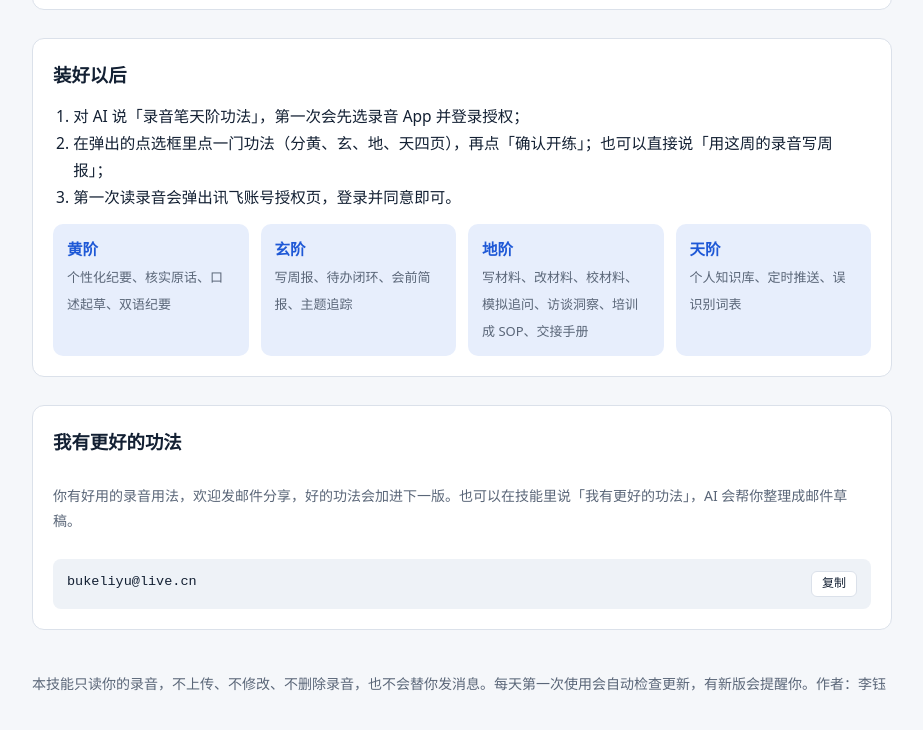
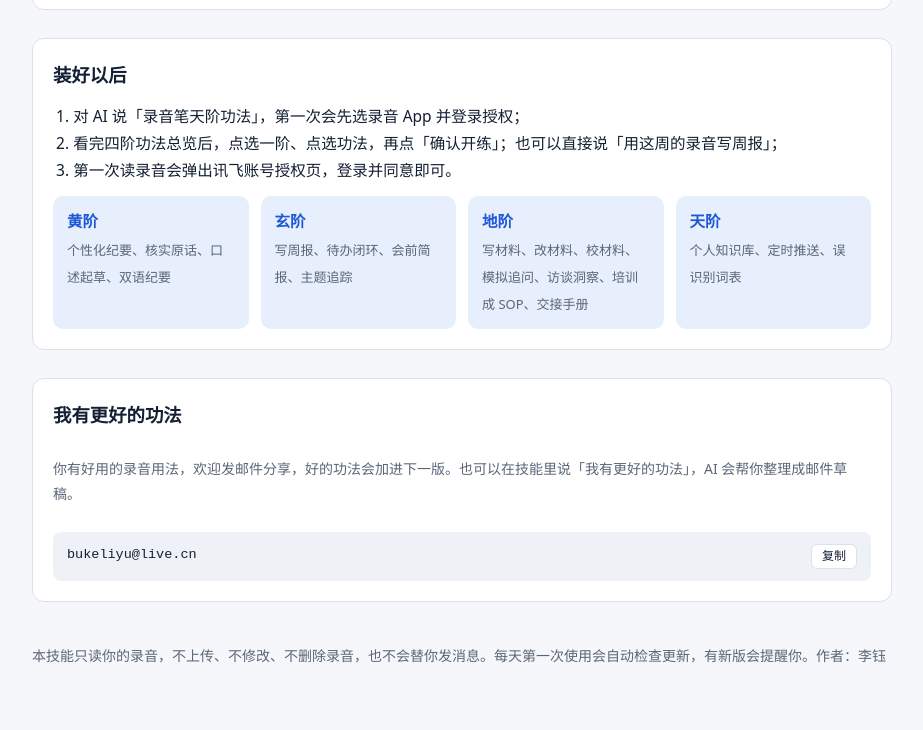
Before and after one commit to liyubuke/tianjie, a plain HTML site: page index.html in a window 1280 px wide. Shown: the part 833-1563 px from the top of the page, without its empty margins (178-1101 px from the left). Drawn offline with Linux system fonts and the light colour scheme.

Commit message:
Add files via upload

```diff
--- a/index.html
+++ b/index.html
@@ -32,7 +32,7 @@ ol{margin:0;padding-left:1.3em}
 
 <section class="card"><h2>装好以后</h2><ol>
 <li>对 AI 说「录音笔天阶功法」，第一次会先选录音 App 并登录授权；</li>
-<li>在弹出的点选框里点一门功法（分黄、玄、地、天四页），再点「确认开练」；也可以直接说「用这周的录音写周报」；</li>
+<li>看完四阶功法总览后，点选一阶、点选功法，再点「确认开练」；也可以直接说「用这周的录音写周报」；</li>
 <li>第一次读录音会弹出讯飞账号授权页，登录并同意即可。</li></ol>
 <div class="grid">
 <div class="lv"><b>黄阶</b><span>个性化纪要、核实原话、口述起草、双语纪要</span></div>
```
Also changed, not shown: 2 other files.
